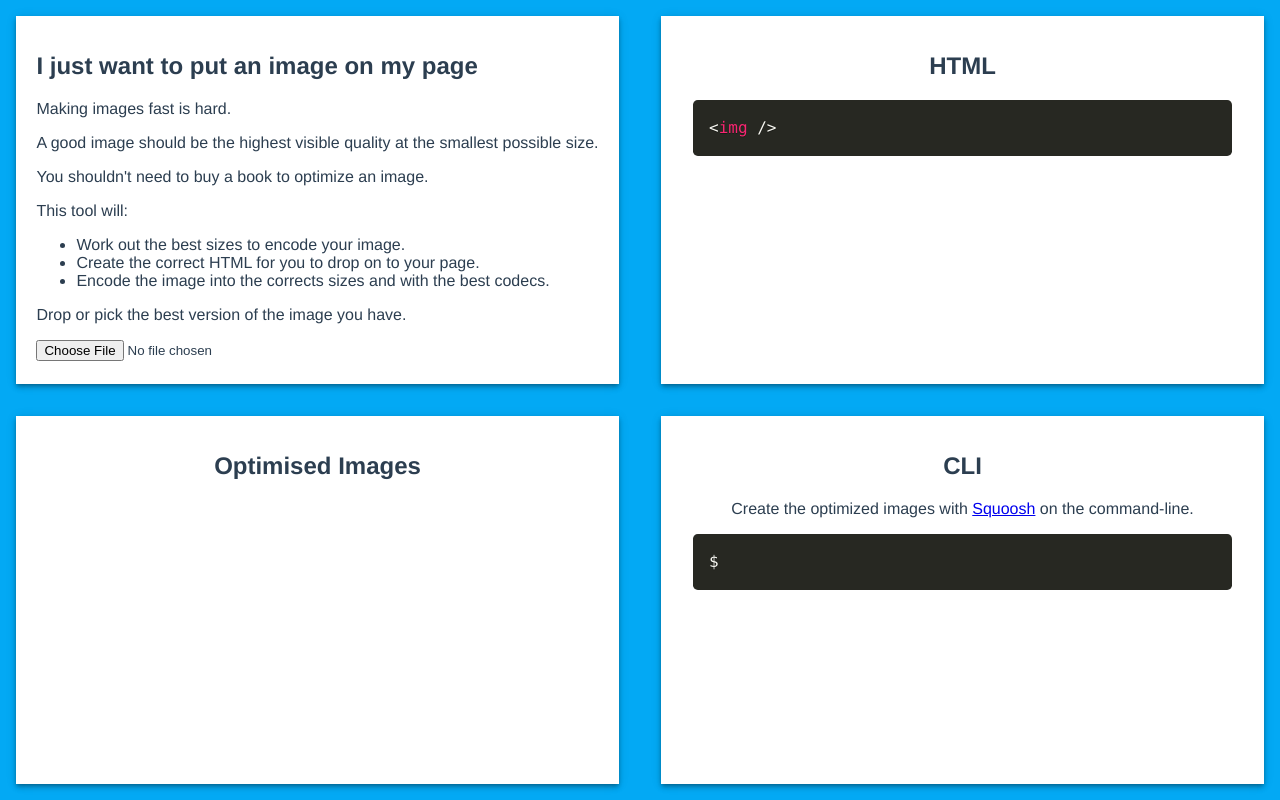
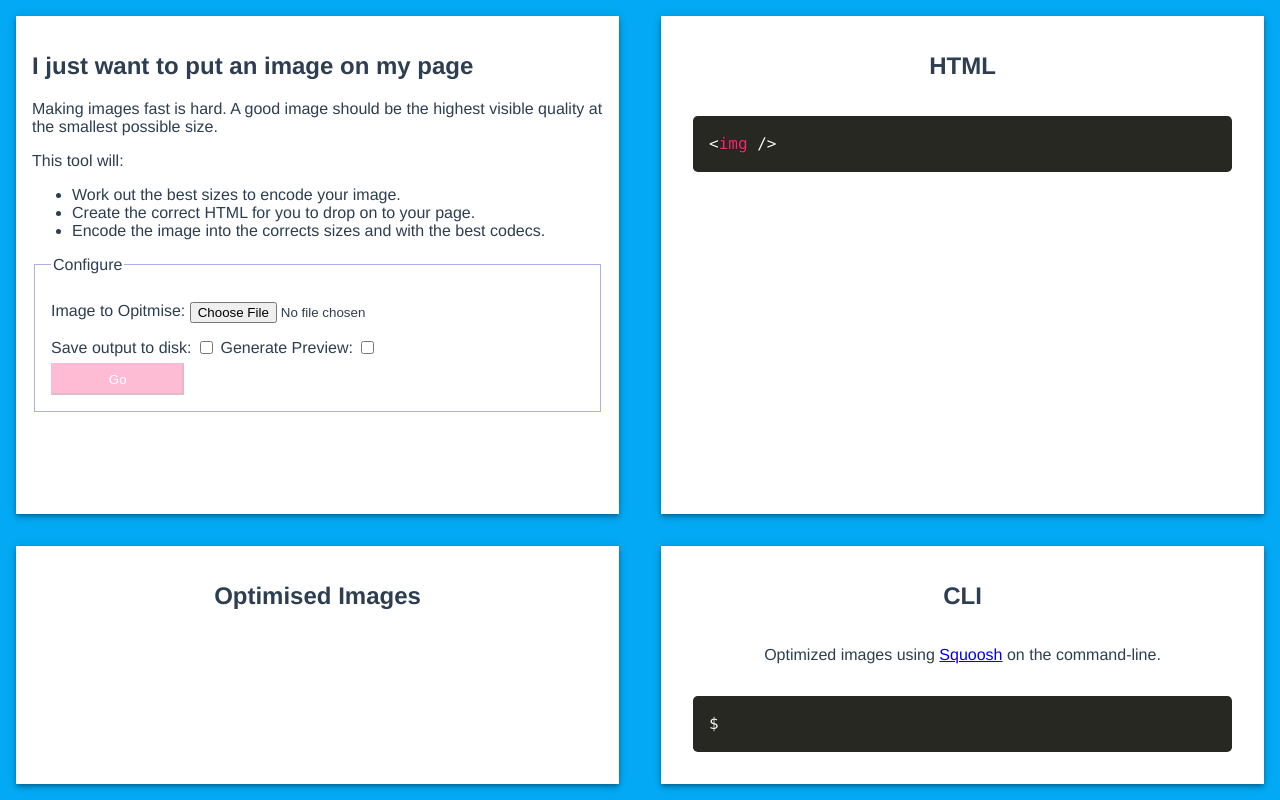
Before and after one commit to PaulKinlan/just-gimme-an-img, a website built with Vite: page index.html in a window 1280 px wide. Built offline with nearby package versions, Linux system fonts and the light colour scheme.

Commit message:
Cleaning up the layout.
+ Rows minmax better
+ Columsn minmax better.
+ Adds a fieldset for options.
+ Options don't do anything
+ Have to press go to start.

```diff
--- a/index.html
+++ b/index.html
@@ -31,17 +31,22 @@
       <section id="dropbox">
         <div id="instructions">
           <h2>I just want to put an image on my page</h2>
-          <p>Making images fast is hard.</p>
-          <p>A good image should be the highest visible quality at the smallest possible size.</p>
-          <p>You shouldn't need to buy a book to optimize an image.</p>
+          <p>Making images fast is hard. A good image should be the highest visible quality at the smallest possible size.</p>
           <p>This tool will:</p>
           <ul>
             <li>Work out the best sizes to encode your image.</li>
             <li>Create the correct HTML for you to drop on to your page.</li>
             <li>Encode the image into the corrects sizes and with the best codecs.</li>
           </ul>
-          <p>Drop or pick the best version of the image you have.</p>
-          <input type="file" id="fileSelect" accept="image/*">
+          <fieldset>
+            <legend>Configure</legend>
+          <label for="fileSelect">Image to Opitmise: <input type="file" id="fileSelect" accept="image/*"></label>
+          <div>
+            <label for="saveOutput">Save output to disk: <input type="checkbox" id="save"></label>
+            <label for="generatePreview">Generate Preview: <input type="checkbox" id="generatePreview"></label>
+          </div>
+          <button id="goButton" disabled>Go</button>
+          </fieldset>
         </div>
         <img id="preview">
       </section>
@@ -63,7 +68,7 @@
 
       <section id="cli-section">
         <h2>CLI</h2>
-        <p>Create the optimized images with <a href="https://squoosh.app">Squoosh</a> on the command-line.</p>
+        <p>Optimized images using <a href="https://squoosh.app">Squoosh</a> on the command-line.</p>
         <pre class="lang-shell"><code id="cli">$ </code></pre>
       </section>
     </div>
--- a/main.js
+++ b/main.js
@@ -31,17 +31,17 @@ const calculateSizes = (width, height) => {
   return sizes;
 };
 
-/*
-Plan:
-* Determine the image type.
-* If jpeg, assume that will be good as a base image, don't re-encode.
-* If png, assume that will be good as a base image, don't re-encode.
-*/
+let file;
 
 const onFile = (e) => {
-  const file = (e.target?.files || e.files)[0];
+  goButton.disabled = false;
+  file = (e.target?.files || e.files)[0];
+}
+
+const onGoClicked = (e) => {
   const { name } = file;
 
+  // We have to load the image to get the width and height.
   preview.src = URL.createObjectURL(file);
   preview.onload = async () => {
     const [
@@ -73,6 +73,7 @@ const onFile = (e) => {
     spinner.classList.remove("hidden");
 
     const rootOutputElement = document.getElementById("image-output");
+    rootOutputElement.innerHTML = "";
 
     await compressAndOutputImages(
       file,
@@ -88,6 +89,7 @@ const onFile = (e) => {
 
 fileSelect.addEventListener("change", onFile);
 imageDrop.addEventListener("filedrop", onFile);
+goButton.addEventListener("click", onGoClicked);
 
 Prism.hooks.add("before-highlight", function (env) {
   env.code = env.element.innerText;
--- a/style.css
+++ b/style.css
@@ -25,7 +25,7 @@ body {
     "drop drop output output"
     "preview preview cli cli";
   grid-template-columns: repeat(4, 1fr);
-  grid-template-rows: repeat(2, 1fr);
+  grid-template-rows: minmax(0, 1fr);
   grid-column-gap: 10px;
   flex-grow: 1;
 }
@@ -37,12 +37,35 @@ body {
       "output"
       "preview"
       "cli";
-    grid-row-gap: 10px;
     flex-grow: 1;
 
-    grid-template-columns: initial;
+    grid-template-columns: minmax(0, 1fr);
     grid-template-rows: initial;
   }
+}
+
+fieldset {
+  display: flex;
+  flex-direction: column;
+  border: solid 1px #aeaeea;
+  padding: 1em;
+}
+
+fieldset * {
+  margin-top: 0.4em;
+  display: inline-block;
+}
+
+fieldset button {
+  max-width: 10em;
+  background-color: #f92672;
+  border-color: #f92672;
+  color: white;
+  padding: 0.5em 1em;
+}
+
+fieldset button[disabled] {
+  opacity: 0.3;
 }
 
 section {
@@ -51,6 +74,8 @@ section {
   padding: 1em;
   place-self: stretch;
   background-color: white;
+  display: flex;
+  flex-direction: column;
 }
 
 #preview {
```
